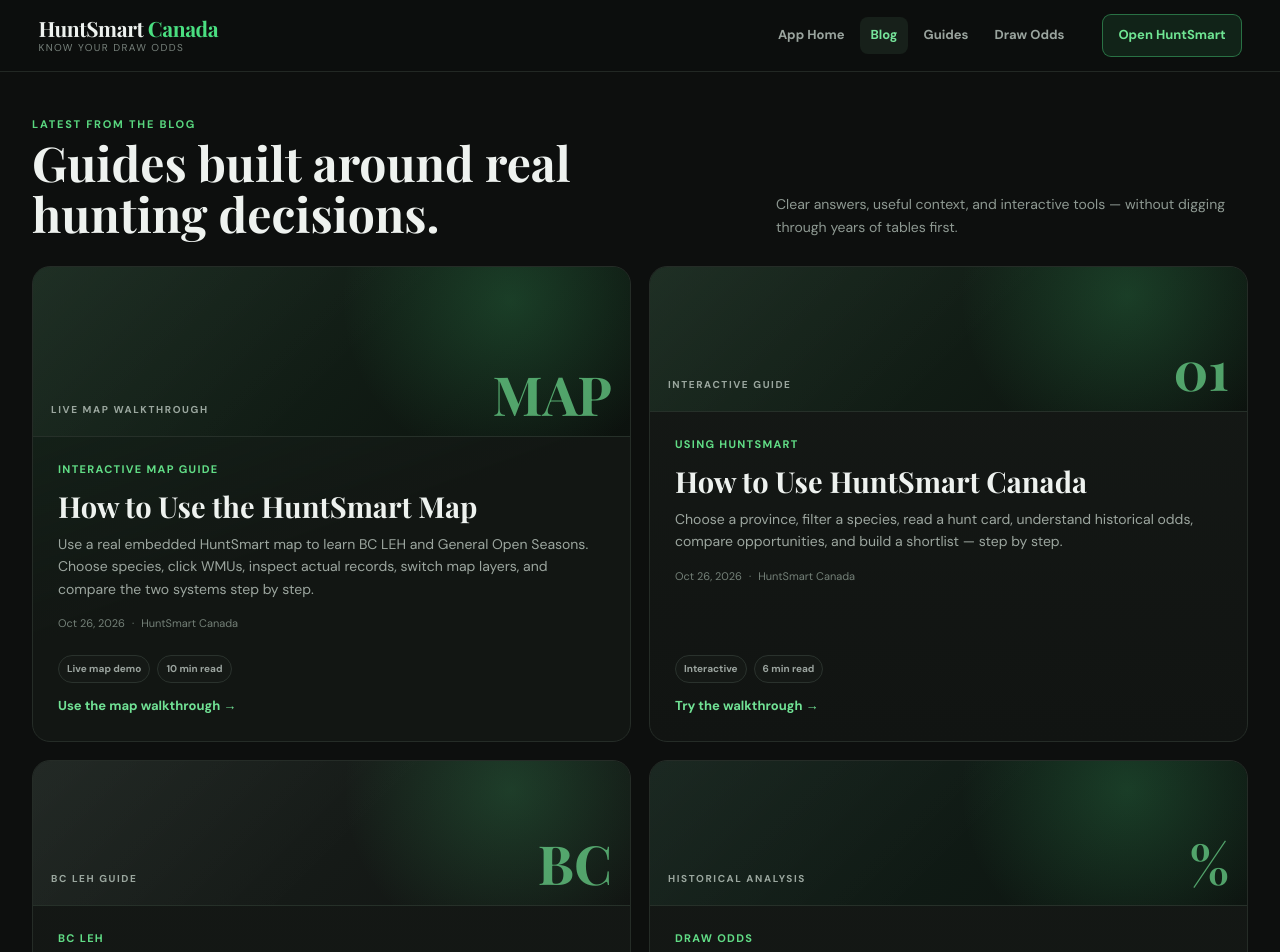
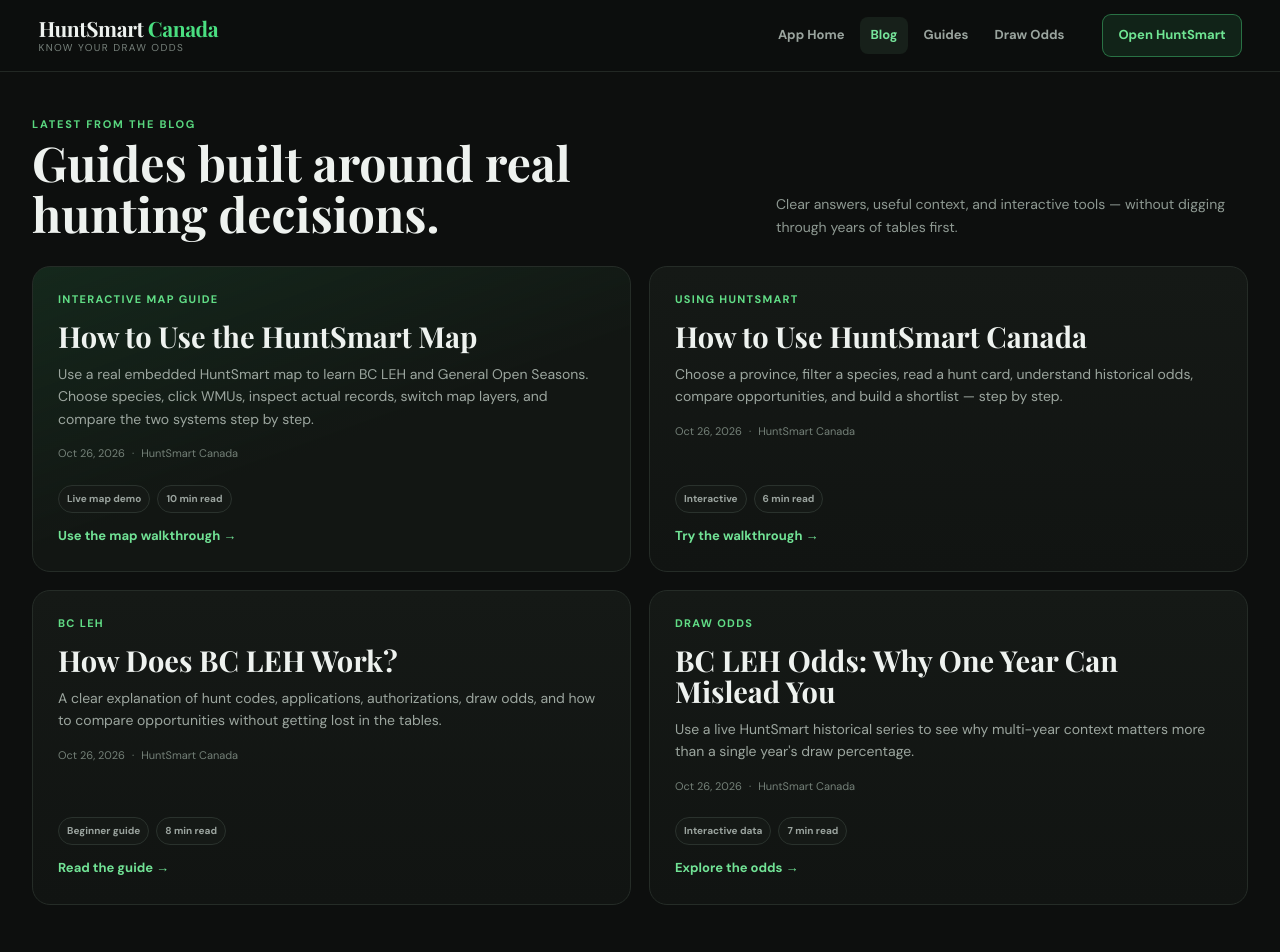
Before and after one commit to jamiegazzola/HuntSmartCanada, a website: page blog.html in a window 1280 px wide. Shown: the top 952 px of the page. Drawn offline with nearby package versions, Linux system fonts and the light colour scheme.

Commit message:
fix(blog): remove card hero visuals

```diff
--- a/blog.html
+++ b/blog.html
@@ -15,7 +15,7 @@
 <link rel="stylesheet" href="./blog.css?v=20261026e">
 <style>
 #blogGrid{grid-template-columns:repeat(2,minmax(0,1fr))}
-#blogGrid .article-card{min-height:390px}
+#blogGrid .article-card{min-height:0}
 main>.resources-shell:first-child{padding-top:44px}
 @media(max-width:900px){#blogGrid{grid-template-columns:1fr}#blogGrid .article-card{min-height:0}main>.resources-shell:first-child{padding-top:28px}}
 </style>
@@ -42,7 +42,6 @@
 
     <div class="article-grid" id="blogGrid">
       <a class="article-card featured" data-category="app bc map" href="./how-to-use-huntsmart-map.html">
-        <div class="article-visual visual-guide"><span>Live map walkthrough</span><strong>MAP</strong></div>
         <div class="article-card-body">
           <div class="article-kicker">Interactive Map Guide</div>
           <h3>How to Use the HuntSmart Map</h3>
@@ -54,7 +53,6 @@
       </a>
 
       <a class="article-card" data-category="app" href="./how-to-use-huntsmart.html">
-        <div class="article-visual visual-guide"><span>Interactive guide</span><strong>01</strong></div>
         <div class="article-card-body">
           <div class="article-kicker">Using HuntSmart</div>
           <h3>How to Use HuntSmart Canada</h3>
@@ -66,7 +64,6 @@
       </a>
 
       <a class="article-card" data-category="bc" href="./how-does-bc-leh-work.html">
-        <div class="article-visual visual-leh"><span>BC LEH guide</span><strong>BC</strong></div>
         <div class="article-card-body">
           <div class="article-kicker">BC LEH</div>
           <h3>How Does BC LEH Work?</h3>
@@ -78,7 +75,6 @@
       </a>
 
       <a class="article-card" data-category="data bc" href="./bc-leh-odds-guide.html">
-        <div class="article-visual visual-data"><span>Historical analysis</span><strong>%</strong></div>
         <div class="article-card-body">
           <div class="article-kicker">Draw Odds</div>
           <h3>BC LEH Odds: Why One Year Can Mislead You</h3>
```
